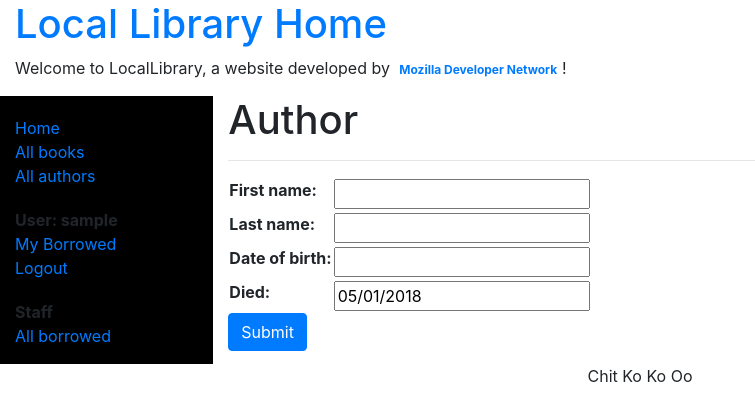
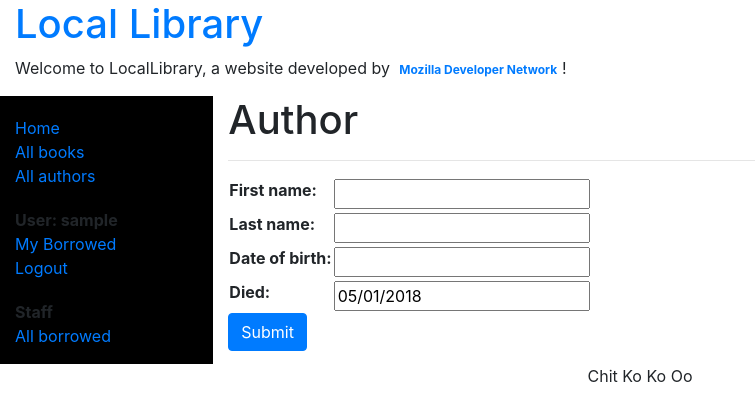
Before and after one commit to chitkokooo/LocalLibrary, a Django app: page /catalog/author/create/ in a window 1280 px wide. Shown: the top 420 px of the page, without its empty margins (0-755 px from the left). Run offline with Django 3.2, Linux system fonts and the light colour scheme; the visitor is signed in with stand-in values (Sample User, id 1); some libraries are stand-ins or nearby versions.

Commit message:
rename page title

```diff
--- a/locallibrary/catalog/templates/base_generic.html
+++ b/locallibrary/catalog/templates/base_generic.html
@@ -14,7 +14,7 @@
 	<div class="container-fluid">
 		<div class="row branding">
 			<div class="col-md-12">
-				<h1><a href="{% url 'index' %}">Local Library Home</a></h1>
+				<h1><a href="{% url 'index' %}">Local Library</a></h1>
 				<p>Welcome to LocalLibrary, a website developed by
 					<a href="https://developer.mozilla.org/en-US/docs/Learn/Server-side/Django" class="badge" target="_blank">Mozilla Developer Network</a>!</p>
 			</div>
```
